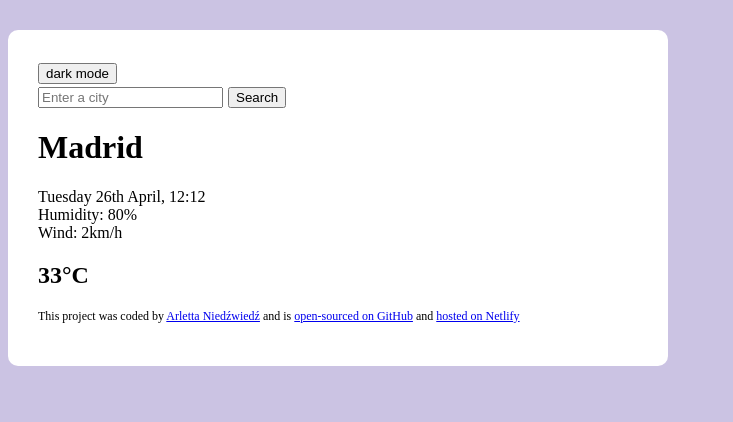
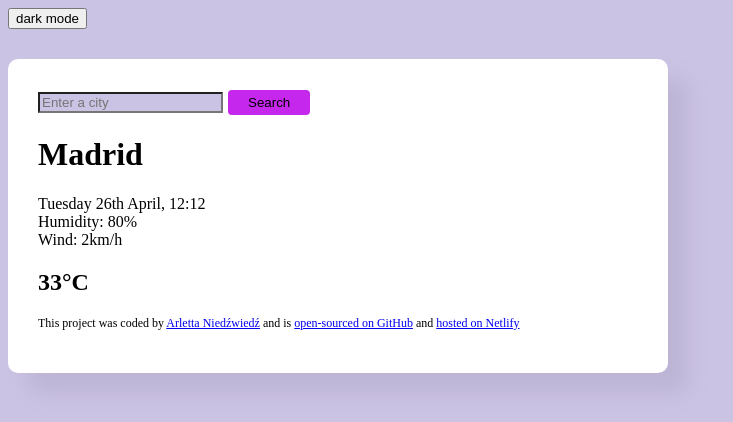
Before and after one commit to Devfection/-Meteo, a plain HTML site: page index.html in a window 1280 px wide. Shown: the whole page, without its empty margins (0-733 px from the left). Drawn offline with Linux system fonts and the light colour scheme.

Commit message:
updated styling

```diff
--- a/index.html
+++ b/index.html
@@ -12,9 +12,10 @@
     <title>Meteo</title>
     <link rel="stylesheet" href="src/index.css">
     </head>
+
+               <button>dark mode</button>
     <div class ="weather-app">
     <header>
-               <button>dark mode</button>
         <form id="form">
         <input type="search" placeholder="Enter a city"
         required
--- a/src/index.css
+++ b/src/index.css
@@ -7,6 +7,7 @@ body{
     margin: 30px 0 auto;
     padding: 30px;
     border-radius: 10px;
+    box-shadow: 20px 20px 20px #BDB5D5 ;
 }
 header{
     font-size: 20px;
@@ -16,3 +17,14 @@ footer{
 font-size: 12px;
 align-items: center;
 }
+.city-submit{
+    background-color:  #c527ec;
+    border-width: 0px;
+    border-radius: 4px;
+    padding: 5px 20px;
+
+}
+.city-input{
+    background-color: #CBC3E3;
+
+}
```
